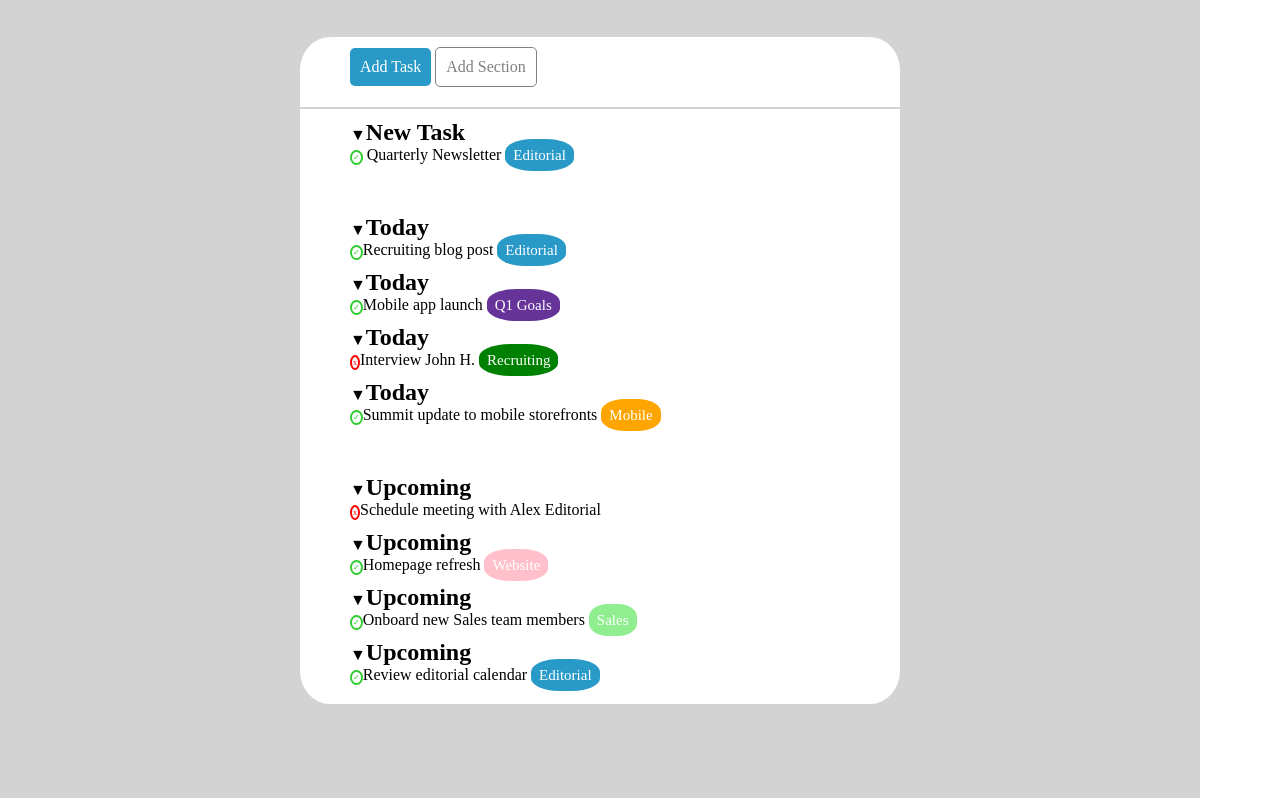
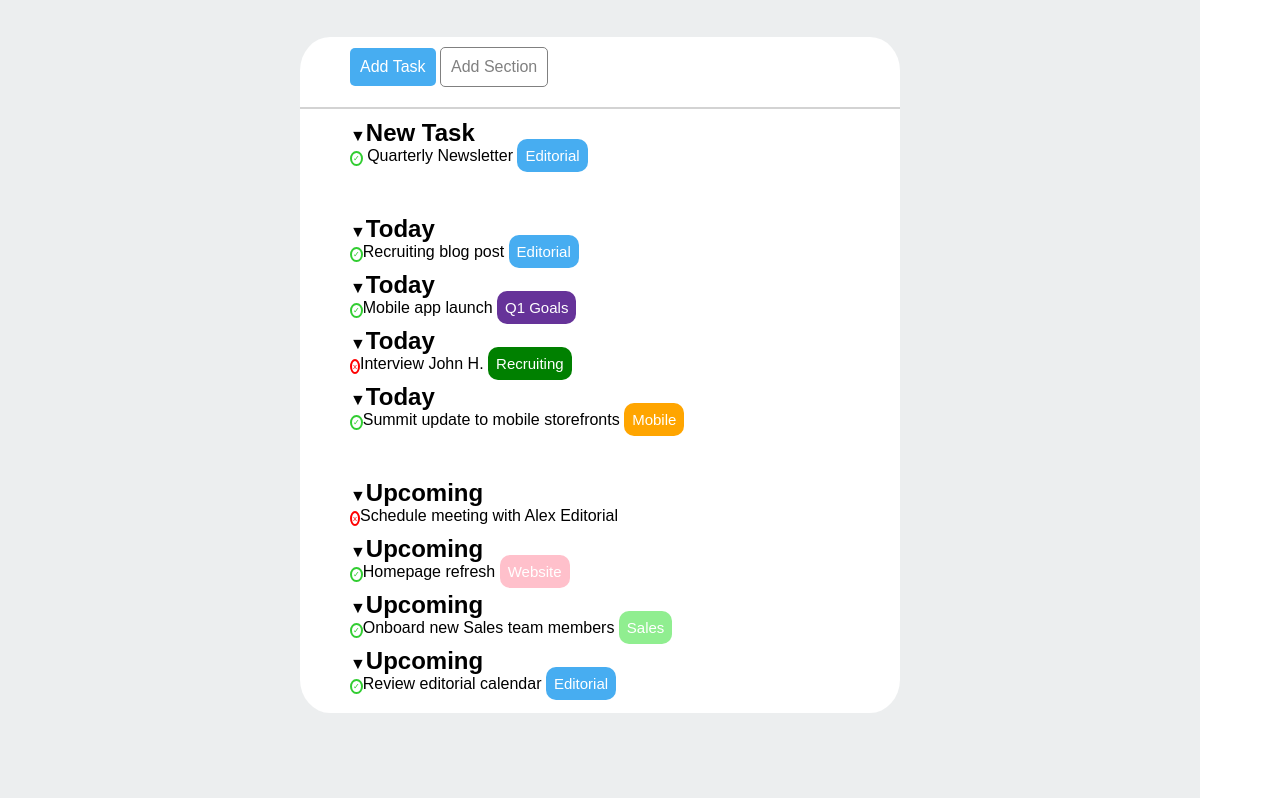
Before and after one commit to neshi00/html-css-toboolist, a plain HTML site: page index.html in a window 1280 px wide. Shown: the part 124-922 px from the top of the page. Drawn offline with Linux system fonts and the light colour scheme.

Commit message:
correzioni varie

```diff
--- a/css/style.css
+++ b/css/style.css
@@ -6,13 +6,15 @@
 
 .container {
     width: 1200px;
-    background-color: lightgrey;
-    border: 1px solid lightgrey;
+    background-color: #eceeef;
+    border: 1px solid #eceeef;
     height: 900px;
+    font-family: Arial, Helvetica, sans-serif;
 }
 
 header {
     height: 120px;
+    font-family: Arial, Helvetica, sans-serif;
 }
 
 .logo {
@@ -50,11 +52,11 @@ header {
     margin-bottom: 10px;
 }
 
-#top-tag-1 {
-    background-color: rgb(41, 154, 199);
+.top-tag-1 {
+    background-color: #47adf1;
 }
 
-#top-tag-2 {
+.top-tag-2 {
     color: grey;
     border: 1px solid grey;
 }
@@ -85,8 +87,8 @@ h2 {
 
 .tag {
     width: 30px;
-    background-color: rgb(41, 154, 199);
-    border-radius: 40%;
+    background-color: #47adf1;
+    border-radius: 10px;
     padding: 8px;
     color: white;
     font-size: 15px;
@@ -100,22 +102,22 @@ p {
     margin-bottom: 10px;
 }
 
-#goals {
+.goals {
     background-color: rebeccapurple;
 }
 
-#recruiting {
+.recruiting {
     background-color: green;
 }
 
-#mobile{
+.mobile{
     background-color: orange;
 }
 
-#website {
+.website {
     background-color: pink;
 }
 
-#sales {
+.sales {
     background-color: lightgreen;
 }
--- a/index.html
+++ b/index.html
@@ -13,7 +13,7 @@
     <header>
         <div class="logo">
             <img class="image-logo" src="img/Logo.png" alt="logo toboolist">
-            <h1 class="text-logo">Toboolist</h1>
+            <h1 class="text-logo">Toboolist</h1> <!--era meglio utilizzare uno span-->
         </div>
     </header>
 
@@ -22,14 +22,14 @@
         <div class="box">
 
             <div class="top-box">
-                <div class="top-tag" id="top-tag-1">Add Task</div>
-                <div class="top-tag" id="top-tag-2">Add Section</div>
+                <div class="top-tag top-tag-1">Add Task</div> <!--era meglio utilizzare button-->
+                <div class="top-tag top-tag-2">Add Section</div>
             </div>
 
             <hr>
 
             <main>
-                <section>
+                <section>   <!--forse era meglio utilizzare una lista-->
                     &#x25BC;<h2>New Task</h2>
                     <p><span class="fatto">✓</span> Quarterly Newsletter
                     <span class="tag">Editorial</span>
@@ -44,17 +44,17 @@
 
                     &#x25BC;<h2>Today</h2>
                     <p><span class="fatto">✓</span>Mobile app launch
-                    <span class="tag" id="goals">Q1 Goals</span>
+                    <span class="tag goals">Q1 Goals</span>
                     </p>
 
                     &#x25BC;<h2>Today</h2>
                     <p><span class="non-fatto">x</span>Interview John H.
-                    <span class="tag" id="recruiting">Recruiting</span>
+                    <span class="tag recruiting">Recruiting</span>
                     </p>
 
                     &#x25BC;<h2>Today</h2>
                     <p><span class="fatto">✓</span>Summit update to mobile storefronts
-                    <span class="tag" id="mobile">Mobile</span>
+                    <span class="tag mobile">Mobile</span>
                     </p>
                 </section>
 
@@ -67,12 +67,12 @@
 
                     &#x25BC;<h2>Upcoming</h2>
                     <p><span class="fatto">✓</span>Homepage refresh
-                    <span class="tag" id="website">Website</span>
+                    <span class="tag website">Website</span>
                     </p>
 
                     &#x25BC;<h2>Upcoming</h2>
                     <p><span class="fatto">✓</span>Onboard new Sales team members
-                    <span class="tag" id="sales">Sales</span>
+                    <span class="tag sales">Sales</span>
                     </p>
 
                     &#x25BC;<h2>Upcoming</h2>
```
